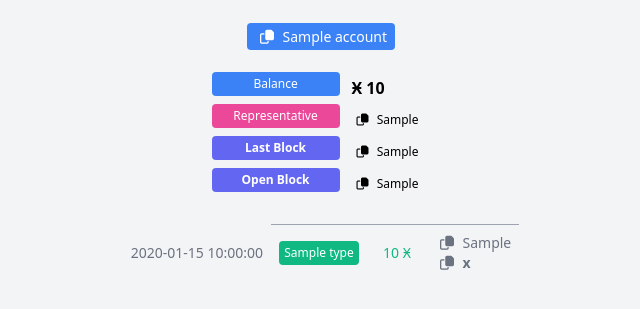
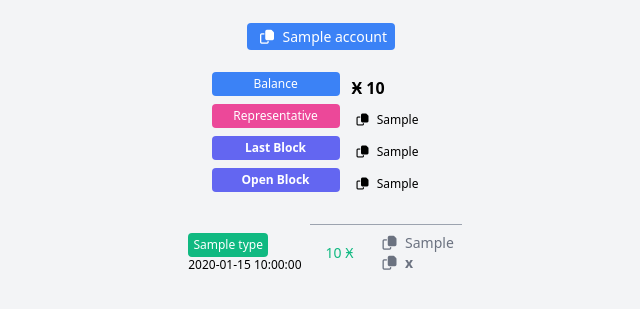
Before and after one commit to gr0vity-dev/nanobrowse, a Python web app: template nanobrowse/templates/account_viewer.html in a window 1280 px wide. Shown: the top 309 px of the page, without its empty margins (319-959 px from the left). Run offline with Jinja, Linux system fonts and the light colour scheme; the template is opened without the code that fills it: most values are stand-ins (such as "Sample title", 1, 10 or a date in 2020).

Commit message:
Move to 3 column layout for account_viewer

```diff
--- a/nanobrowse/templates/account_viewer.html
+++ b/nanobrowse/templates/account_viewer.html
@@ -94,9 +94,6 @@
         <tbody>
           {% for entry in account_data['history'] %}
           <tr class="divide-y divide-gray-400">
-            <!-- Time Ago -->
-            <td class="px-2 py-2 whitespace-nowrap text-sm text-gray-500">{{ entry['time_ago'] }}</td>
-
             <!-- Type Label (Send/Receive) -->
             <td class="px-2 py-2 whitespace-nowrap text-sm">
               <a href="{{ request.url_root }}block/{{ entry['hash'] }}">
@@ -105,6 +102,7 @@
                 >
                   {{ entry['type'] }}
                 </span>
+                <p class="text-xs">{{ entry['time_ago'] }}</p>
               </a>
             </td>
 
```
